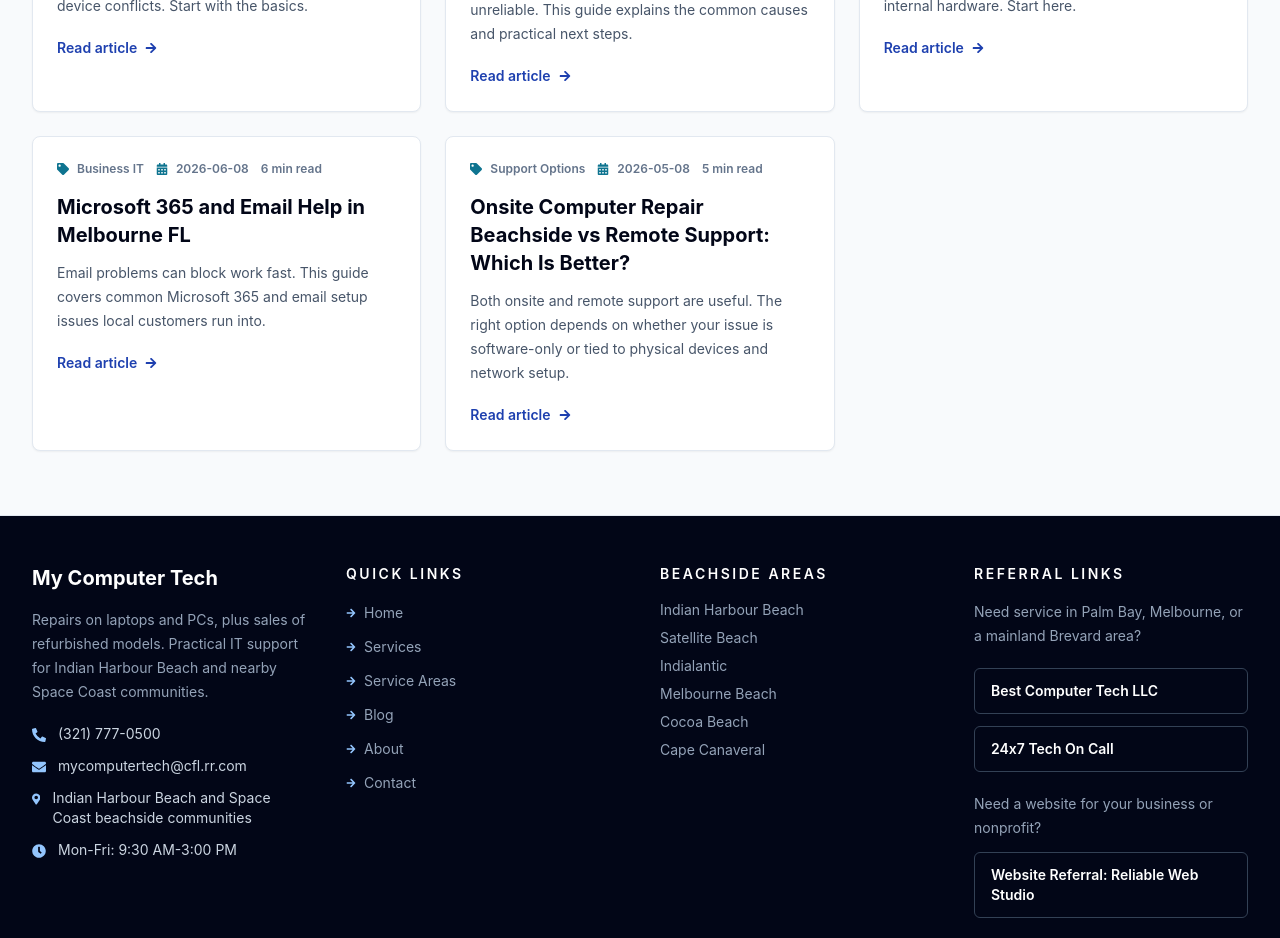
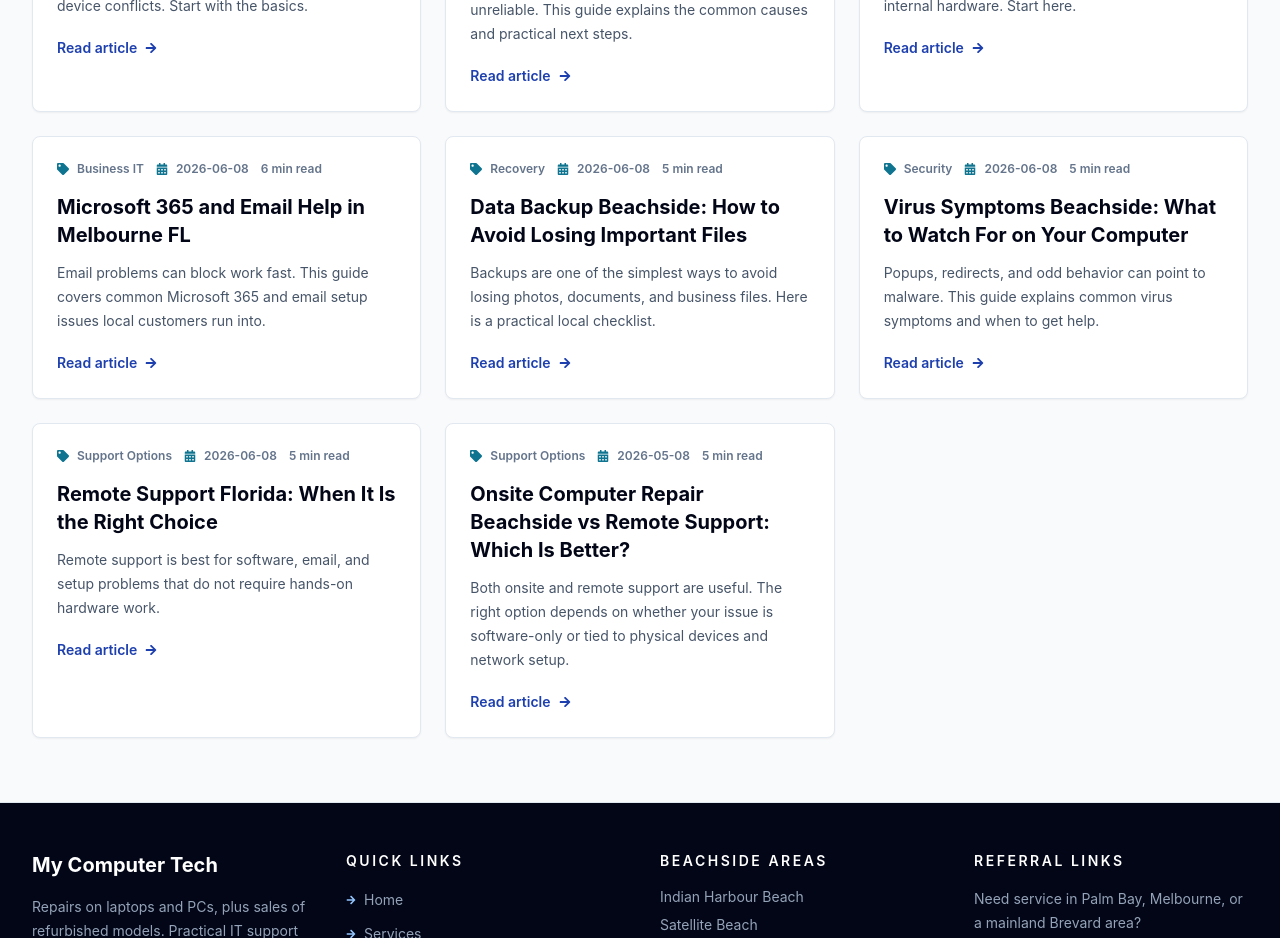
Before and after one commit to nomadghibi/mycomputertech, a React (Vite) app: page /blog in a window 1280 px wide. Shown: the part 2400-3338 px from the top of the page. Built offline with nearby package versions, Linux system fonts and the light colour scheme; no server answers.

Commit message:
Add backup security and remote support blog posts

```diff
--- a/src/data/blogPosts.js
+++ b/src/data/blogPosts.js
@@ -513,6 +513,87 @@ export const blogPosts = [
     ],
   },
   {
+    slug: 'data-backup-beachside-how-to-avoid-losing-files',
+    title: 'Data Backup Beachside: How to Avoid Losing Important Files',
+    excerpt:
+      'Backups are one of the simplest ways to avoid losing photos, documents, and business files. Here is a practical local checklist.',
+    description:
+      'Need data backup help beachside? Learn how to protect important files before a drive fails or a computer stops working.',
+    keywords:
+      'data backup beachside, data backup and transfer beachside, backup help Indian Harbour Beach, protect files beachside, backup recovery Melbourne FL',
+    publishedDate: '2026-06-08',
+    category: 'Recovery',
+    readTime: '5 min read',
+    content: [
+      {
+        heading: 'Back up what matters most first',
+        body: 'Start with documents, photos, desktop files, bookmarks, and any work folders you would not want to lose. Those are usually the files people miss most when a computer fails.',
+      },
+      {
+        heading: 'Use more than one backup method if possible',
+        body: 'A backup copy on an external drive and a cloud copy can reduce the chance of losing everything if one method fails.',
+      },
+      {
+        heading: 'Do not wait for a problem to start backing up',
+        body: 'The best time to build a backup habit is before the machine starts acting up. Once a drive fails, the process becomes more stressful and less predictable.',
+      },
+    ],
+  },
+  {
+    slug: 'virus-symptoms-beachside-what-to-watch-for',
+    title: 'Virus Symptoms Beachside: What to Watch For on Your Computer',
+    excerpt:
+      'Popups, redirects, and odd behavior can point to malware. This guide explains common virus symptoms and when to get help.',
+    description:
+      'Need virus removal beachside? Learn the common symptoms of malware and what to do before it spreads further.',
+    keywords:
+      'virus symptoms beachside, virus removal beachside, malware symptoms, computer virus cleanup Indian Harbour Beach, browser hijack removal',
+    publishedDate: '2026-06-08',
+    category: 'Security',
+    readTime: '5 min read',
+    content: [
+      {
+        heading: 'Watch for browser and search changes',
+        body: 'If your homepage changes, search results look wrong, or new tabs keep opening, the browser may be affected by unwanted software.',
+      },
+      {
+        heading: 'Slowdowns and popups are warning signs',
+        body: 'Unusual slowness, repeated alerts, or unfamiliar applications can be signs that the system needs a cleanup review.',
+      },
+      {
+        heading: 'Why quick action matters',
+        body: 'The sooner you address the symptoms, the less likely the issue is to spread to email, saved files, or other connected devices.',
+      },
+    ],
+  },
+  {
+    slug: 'remote-support-florida-when-to-use-it',
+    title: 'Remote Support Florida: When It Is the Right Choice',
+    excerpt:
+      'Remote support is best for software, email, and setup problems that do not require hands-on hardware work.',
+    description:
+      'Need remote tech support in Florida? Learn when a remote session is a good fit and when onsite repair is the smarter option.',
+    keywords:
+      'remote support Florida, remote tech support Florida, remote computer support Florida, online computer help Florida, software support remote',
+    publishedDate: '2026-06-08',
+    category: 'Support Options',
+    readTime: '5 min read',
+    content: [
+      {
+        heading: 'Best for software and account problems',
+        body: 'Remote support is a good fit for email, software, browser, and account issues when the computer can stay online reliably.',
+      },
+      {
+        heading: 'Not right for every problem',
+        body: 'If the issue involves hardware, a dead screen, broken ports, or a network setup that needs physical inspection, onsite service is usually better.',
+      },
+      {
+        heading: 'Clear scope saves time',
+        body: 'Knowing what can be done remotely helps customers choose the fastest path to a fix and avoid a service mismatch.',
+      },
+    ],
+  },
+  {
     slug: 'onsite-computer-repair-beachside-vs-remote-support',
     title: 'Onsite Computer Repair Beachside vs Remote Support: Which Is Better?',
     excerpt:
--- a/src/pages/ServiceAreas.jsx
+++ b/src/pages/ServiceAreas.jsx
@@ -110,6 +110,18 @@ const localSearchLinks = [
   {
     label: 'Microsoft 365 and email help in Melbourne FL',
     to: '/blog/microsoft-365-email-help-melbourne-fl',
+  },
+  {
+    label: 'Data backup beachside',
+    to: '/blog/data-backup-beachside-how-to-avoid-losing-files',
+  },
+  {
+    label: 'Virus symptoms beachside',
+    to: '/blog/virus-symptoms-beachside-what-to-watch-for',
+  },
+  {
+    label: 'Remote support Florida',
+    to: '/blog/remote-support-florida-when-to-use-it',
   },
 ];
 
```
Also changed, not shown: 1 other file (tests, documents, lock files or other folders).
